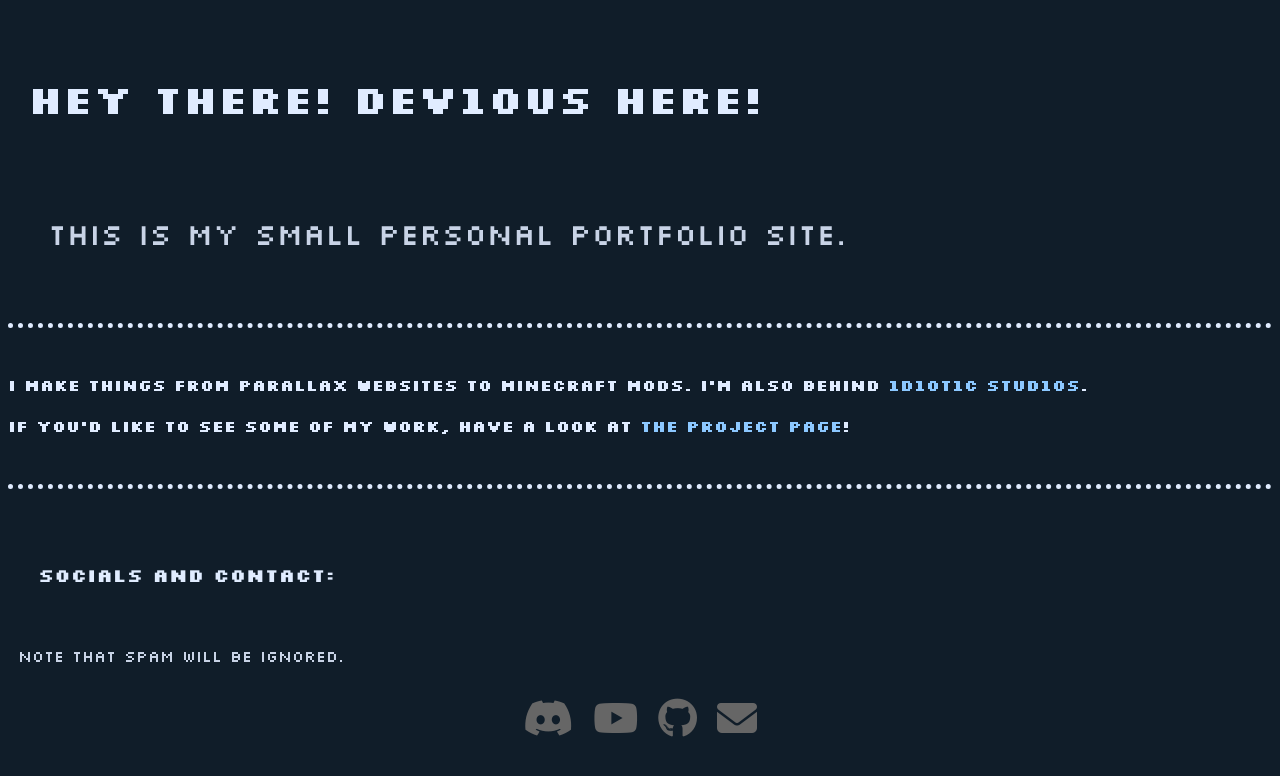
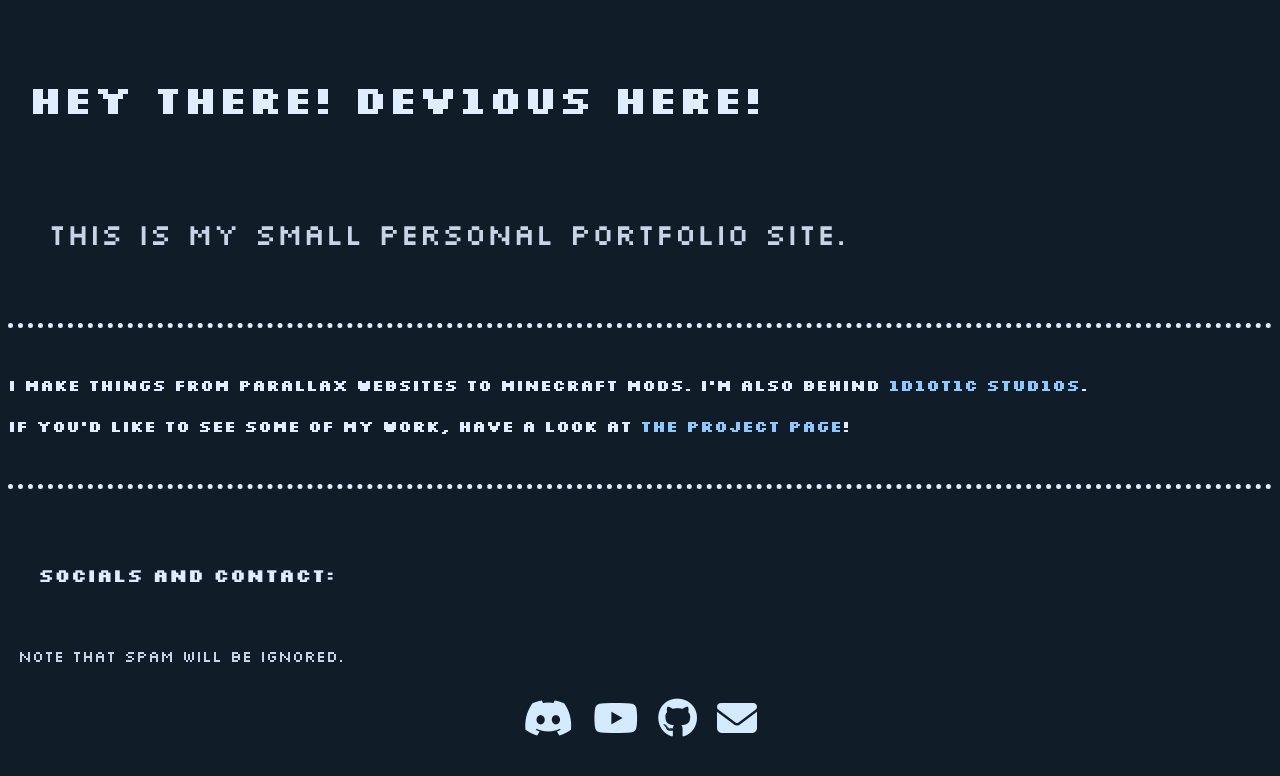
Before and after one commit to Dev10us1ty/dev10us1ty.github.io, a Jekyll site: the page built from index.html, in a window 1280 px wide. Shown: the top 776 px of the page. Built offline with Jekyll 4.4.1, drawn with Linux system fonts in a browser that asks for light colours; nearby versions of some CDN libraries.

Commit message:
Update index.html

```diff
--- a/index.html
+++ b/index.html
@@ -13,7 +13,7 @@ title: Dev10us
   .social-icon {
     margin: 0 10px;
     font-size: 40px; /* Adjust icon size */
-    color: #666; /* Adjust icon color */
+    color: #d4ebff; /* Adjust icon color */
   }
 </style>
 
```
